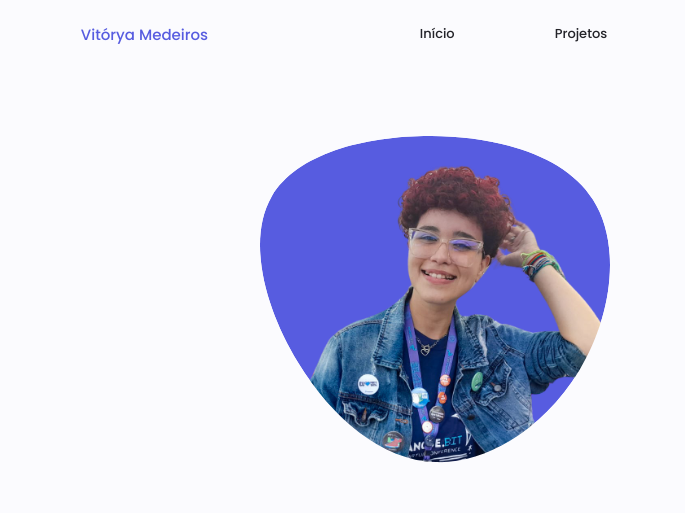
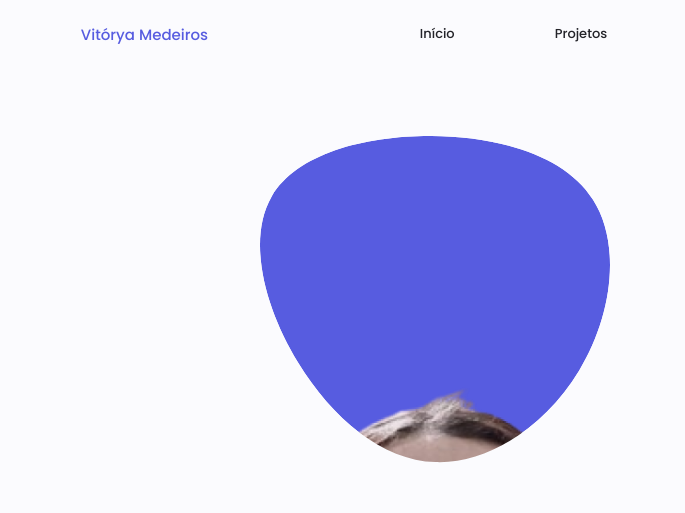
Before and after one commit to vitoryamedeiros/Portfolio, a plain HTML site: page index.html in a window 1280 px wide. Shown: the top 513 px of the page, 0-685 px from the left. Drawn offline with nearby package versions, Linux system fonts and the light colour scheme.

Commit message:
Update index.html

```diff
--- a/index.html
+++ b/index.html
@@ -100,7 +100,7 @@
                                     165.547 130.807 187.559 100.226 186.353C69.6454 185.297 41.0228 161.023 21.7403
                                     129.362C2.45775 97.8511 -7.48481 59.1033 6.67581 34.5279C20.9871 10.1032 59.7028
                                     -0.149132 97.9666 0.00163737C136.23 0.303176 174.193 10.857 190.312 36.4879Z"/>
-                                    <image class="home__blob-img home__img" x="-105" y="5"xlink:href="assets/img/foto-atual.png"/>
+                                    <image class="home__blob-img home__img" x="-105" y="5"xlink:href="assets/img/perfil2.png"/>
                                 </g>
                             </svg>
                             <div class="home__data">
```
